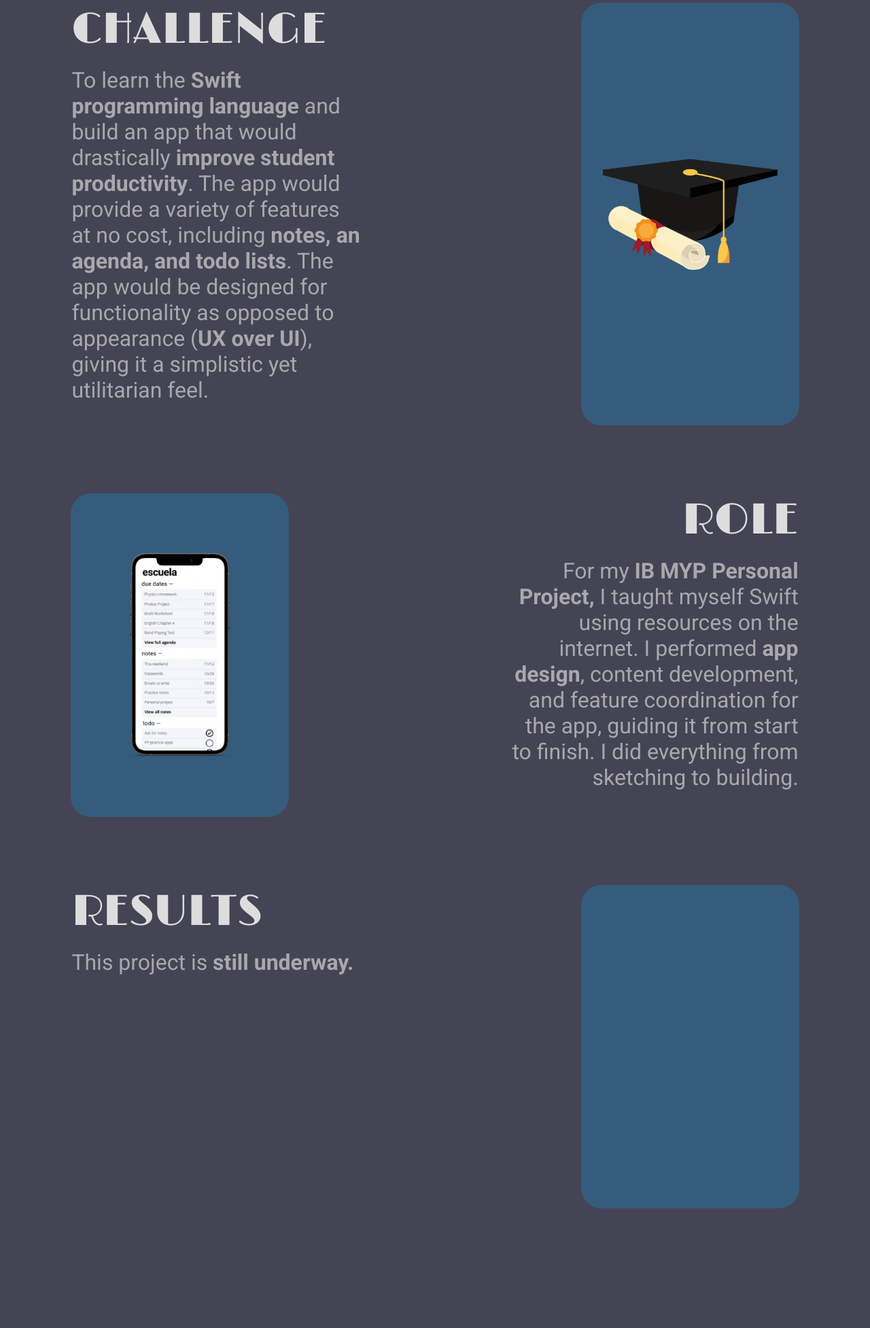
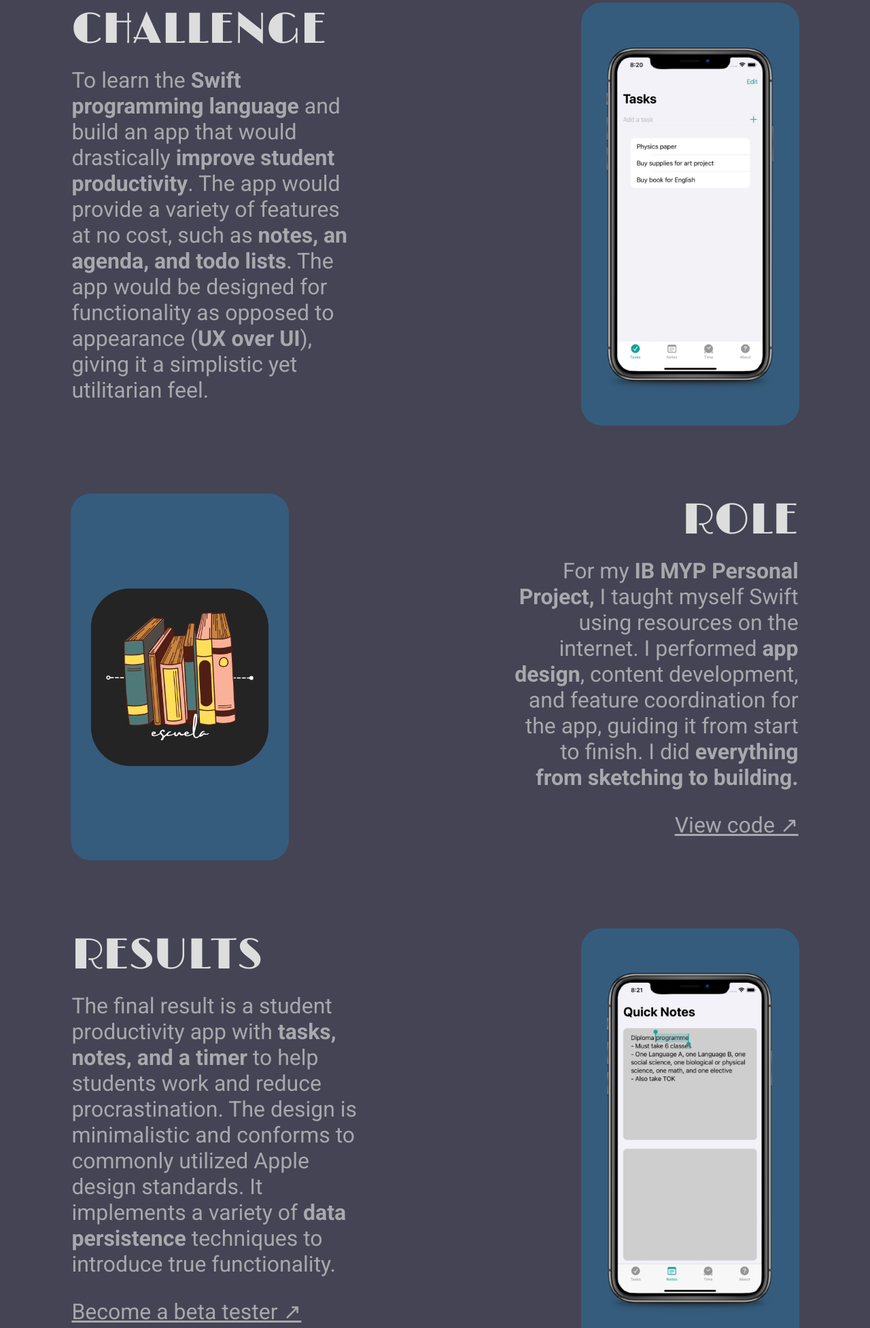
Before and after one commit to itbarsoum99/portfolio, a plain HTML site: page work/escuela/index.html in a window 1280 px wide. Shown: the part 846-2800 px from the top of the page at 68% size. Before the commit the page ends 2674 px from the top, so only its background shows below. Drawn offline with nearby package versions, Linux system fonts and the light colour scheme; a web font is replaced by a local one.

Commit message:
added final info for escuela

```diff
--- a/assets/styles.css
+++ b/assets/styles.css
@@ -463,7 +463,7 @@ a {
 
 #escuela-column {
   background-image: url(/assets/escuela.png);
-  background-color: #222233;
+  background-color: #444455;
 }
 
 #theory-column {
@@ -488,7 +488,7 @@ a {
 
 #debbarsoum-column {
   background-image: url(/assets/debbarsoum.png);
-  background-color: #444455;
+  background-color: #222233;
 }
 
 
--- a/work/escuela/index.html
+++ b/work/escuela/index.html
@@ -44,7 +44,7 @@
       <tr>
         <td>
           <h2>Challenge</h2>
-          <p>To learn the <b>Swift programming language</b> and build an app that would drastically <b>improve student productivity</b>. The app would provide a variety of features at no cost, including <b>notes, an agenda, and todo lists</b>. The app would be designed for functionality as opposed to appearance (<b>UX over UI</b>), giving it a simplistic yet utilitarian feel.</p>
+          <p>To learn the <b>Swift programming language</b> and build an app that would drastically <b>improve student productivity</b>. The app would provide a variety of features at no cost, such as <b>notes, an agenda, and todo lists</b>. The app would be designed for functionality as opposed to appearance (<b>UX over UI</b>), giving it a simplistic yet utilitarian feel.</p>
         </td>
         <td id="challenge-img"></td>
       </tr>
@@ -56,7 +56,9 @@
         <td id="role-img"></td>
         <td>
           <h2>Role</h2>
-          <p>For my <b>IB MYP Personal Project,</b> I taught myself Swift using resources on the internet. I performed <b>app design</b>, content development, and feature coordination for the app, guiding it from start to finish. I did everything from sketching to building.</p>
+          <p>For my <b>IB MYP Personal Project,</b> I taught myself Swift using resources on the internet. I performed <b>app design</b>, content development, and feature coordination for the app, guiding it from start to finish. I did <b>everything from sketching to building.</b></p>
+          <p class="visit"><a href="https://github.com/itbarsoum99/escuela">View code &#8599;</a></p>
+
         </td>
         <td id="role-img-2"></td>
 
@@ -69,7 +71,11 @@
       <tr>
         <td>
           <h2>Results</h2>
-          <p>This project is <b>still underway.</b></p>
+          <p>The final result is a student productivity app with <b>tasks, notes, and a timer</b> to help students work and reduce procrastination. The design is minimalistic and conforms to commonly utilized Apple design standards. It implements a variety of <b>data persistence</b> techniques to introduce true functionality.</p>
+          <p class="visit">
+          <a href="https://testflight.apple.com/join/s0Rxlid6">Become a beta tester &#8599;</a>
+          </p>
+
         </td>
         <td id="results-img"></td>
       </tr>
--- a/work/escuela/styles.css
+++ b/work/escuela/styles.css
@@ -1,19 +1,20 @@
 #challenge-img {
-  background-image: url(graduation.png);
+  background-image: url(tasksview.png);
   background-color: #355c7d;
 }
 
 #role-img {
-  background-image: url(visdesign.png);
+  background-image: url(logo.png);
   background-color: #355c7d;
 }
 
 #role-img-2 {
-  background-image: url(visdesign.png);
+  background-image: url(logo.png);
   background-color: #355c7d;
 }
 
 #results-img {
+  background-image: url(notesview.png);
   background-color: #355c7d;
 
 }
```
Also changed, not shown: index.html (+10 -8 lines), assets/debbarsoum.png, assets/escuela.png, work/escuela/logo.png (added), work/escuela/notesview.png (added), work/escuela/tasksview.png (added).
